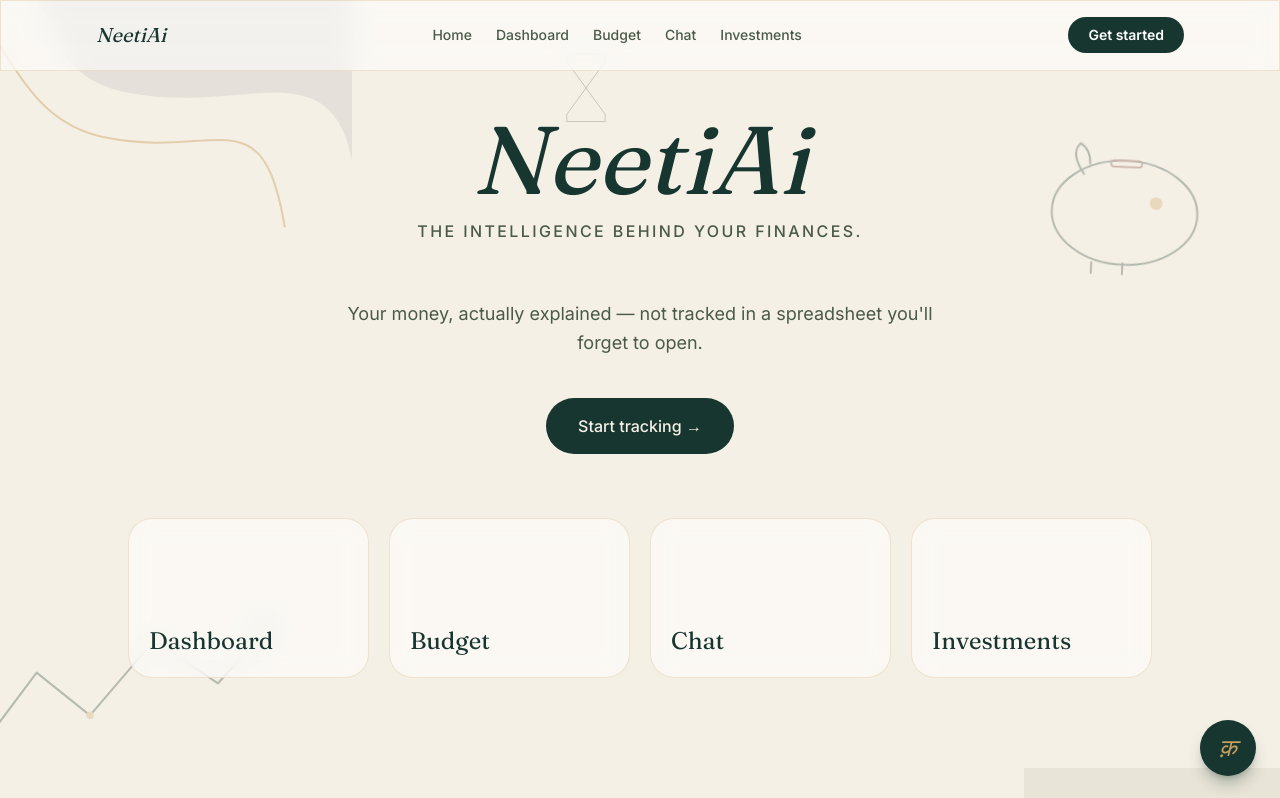
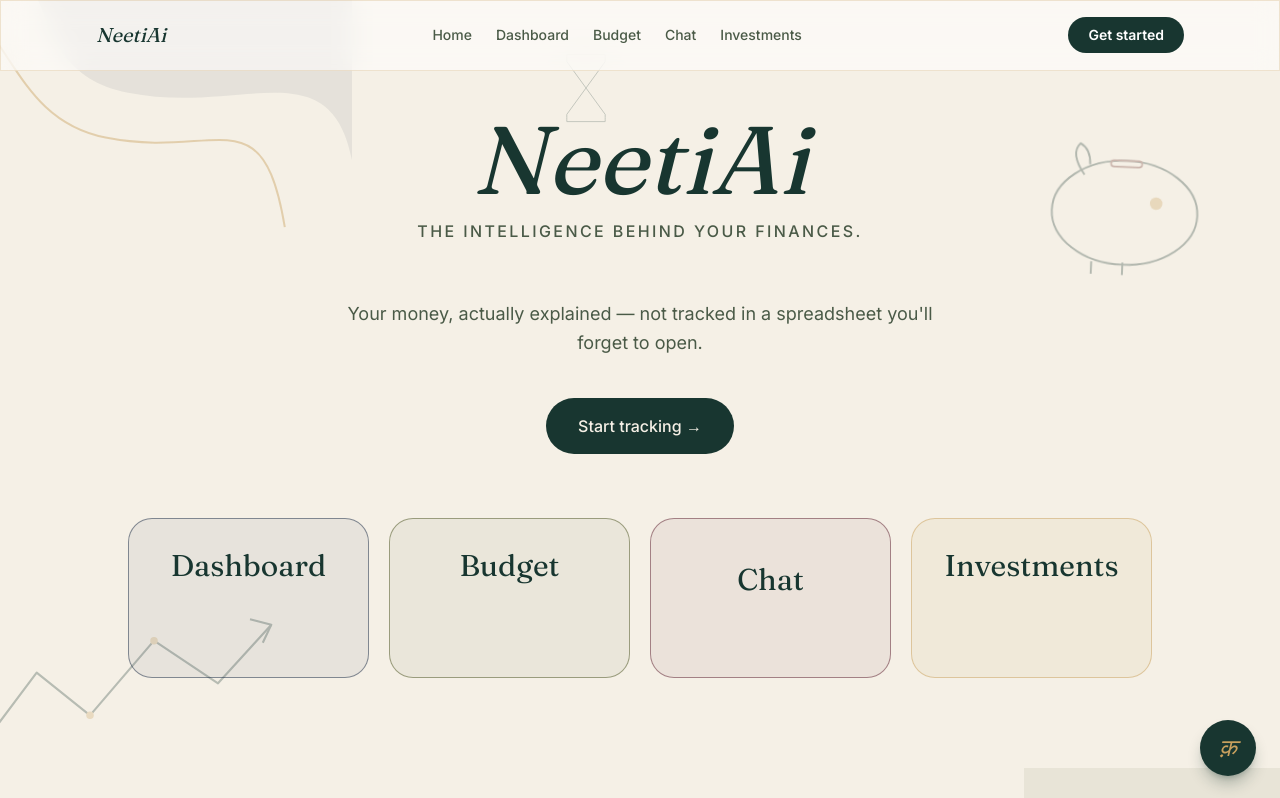
Before and after one commit to Bhoomified/NeetiAi, a Next.js app in the folder frontend/: page / in a window 1280 px wide. Shown: the top 798 px of the page. Built offline with nearby package versions, Linux system fonts and the light colour scheme.

Commit message:
style: navigation blocks — centered titles, four distinct pastel old-money tones

```diff
--- a/frontend/components/NavigationBlocks.tsx
+++ b/frontend/components/NavigationBlocks.tsx
@@ -1,9 +1,16 @@
 const BLOCKS = [
-  { title: "Dashboard", href: "/dashboard", hover: "See where your money actually went →" },
-  { title: "Budget", href: "/budget", hover: "Build a savings plan that fits you →" },
-  { title: "Chat", href: "/chat", hover: "Ask Kuber anything, money or otherwise →" },
-  { title: "Investments", href: "/investments", hover: "Know your risk, track your funds →" },
+  { title: "Dashboard", href: "/dashboard", hover: "See where your money went", tone: "navy" },
+  { title: "Budget", href: "/budget", hover: "Build a plan that fits you", tone: "olive" },
+  { title: "Chat", href: "/chat", hover: "Ask Kuber, anytime", tone: "wine" },
+  { title: "Investments", href: "/investments", hover: "Know your risk, track your funds", tone: "gold" },
 ];
+
+const TONE: Record<string, string> = {
+  navy: "bg-navy/[0.06] border-navy/50 hover:border-navy/60",
+  olive: "bg-olive/[0.06] border-olive/50 hover:border-olive/60",
+  wine: "bg-wine/[0.06] border-wine/50 hover:border-wine/60",
+  gold: "bg-gold/[0.09] border-gold/50 hover:border-gold/70",
+};
 
 export default function NavigationBlocks() {
   return (
@@ -12,14 +19,11 @@ export default function NavigationBlocks() {
         <a
           key={b.title}
           href={b.href}
-          className="group relative h-40 rounded-3xl glass border border-hairline overflow-hidden
-                     hover:border-gold hover:-translate-y-1 transition-all duration-300 ease-out flex items-end p-5"
+          className={`group h-40 rounded-3xl border flex flex-col items-center justify-center text-center px-5
+                      hover:-translate-y-1 transition-all duration-300 ease-out ${TONE[b.tone]}`}
         >
-          <span className="font-display text-2xl text-forest group-hover:opacity-0 transition-opacity duration-200 ease-out">
-            {b.title}
-          </span>
-          <span className="absolute inset-0 flex items-center justify-center text-center px-6 text-sm font-medium text-ink
-                            opacity-0 group-hover:opacity-100 bg-paper/95 transition-opacity duration-200 ease-out">
+          <span className="font-display text-3xl text-forest mb-2">{b.title}</span>
+          <span className="text-lg text-ink-soft opacity-0 group-hover:opacity-100 transition-opacity duration-200 ease-out">
             {b.hover}
           </span>
         </a>
```
